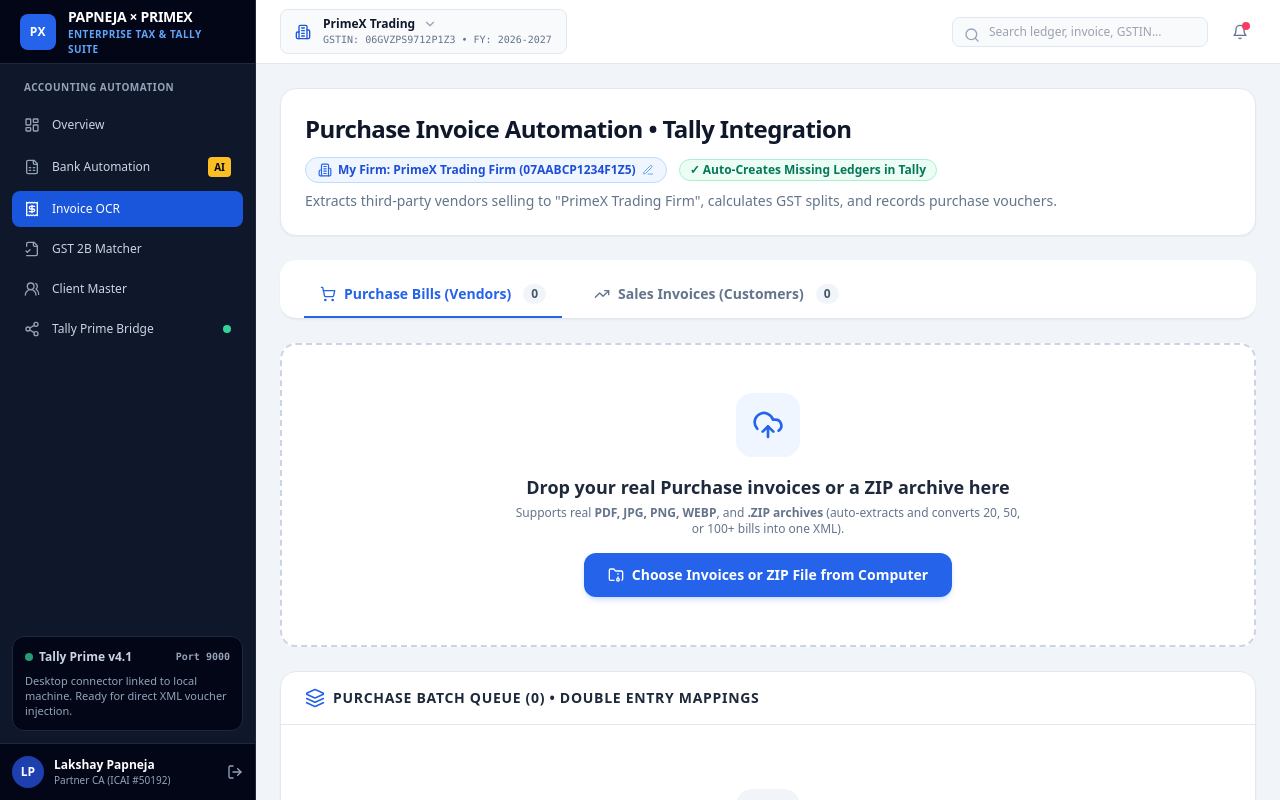
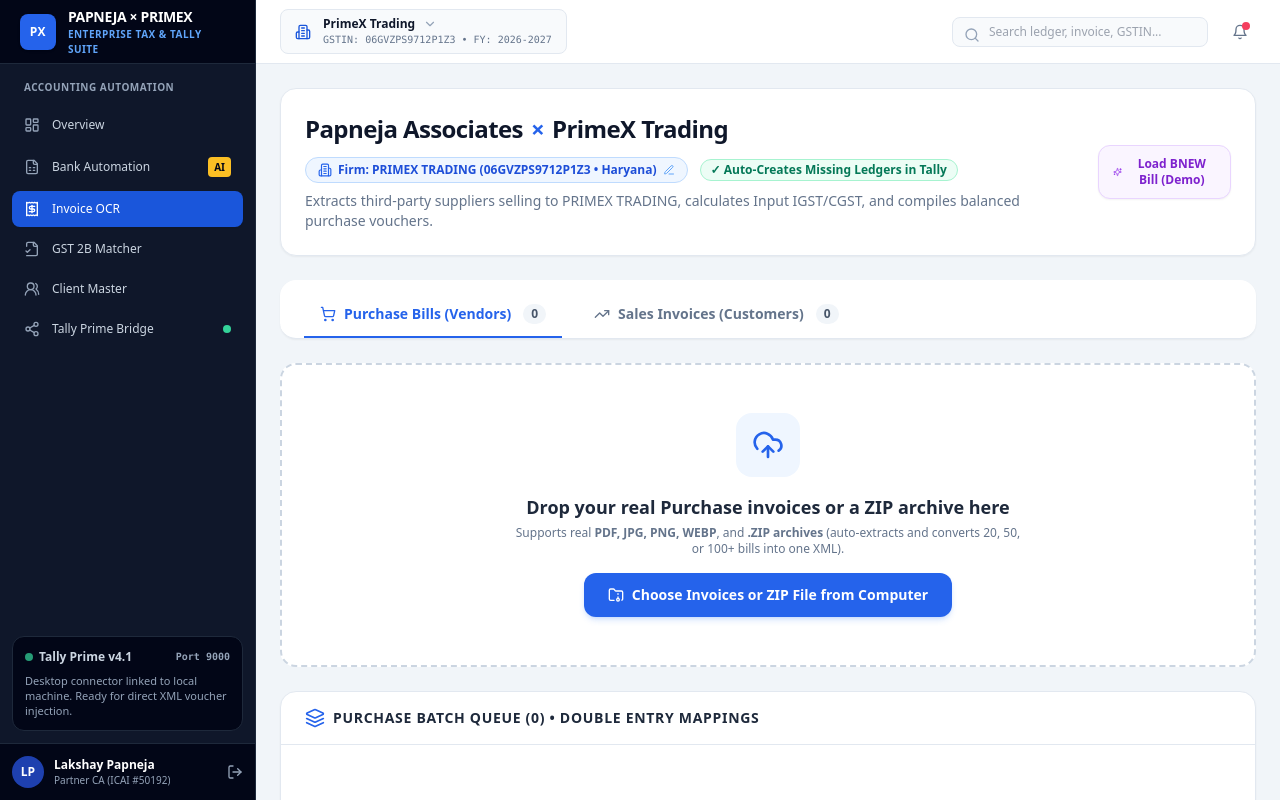
Before and after one commit to lakshaypapneja/papneja-taxone, a Next.js app: page /app/invoices in a window 1280 px wide. Built offline with nearby package versions, Linux system fonts and the light colour scheme.

Commit message:
feat: enhance Papneja Associates x PrimeX Trading co-branding, sample BNEW bill demo, and GSTIN defaults

```diff
--- a/src/app/app/invoices/page.tsx
+++ b/src/app/app/invoices/page.tsx
@@ -23,7 +23,8 @@ import {
   Archive,
   FolderArchive,
   Edit3,
-  Check
+  Check,
+  Sparkles
 } from "lucide-react";
 import {
   ParsedInvoice,
@@ -37,12 +38,48 @@ export default function InvoicesOCRPage() {
   // Toggle between Purchase and Sales
   const [activeTab, setActiveTab] = useState<InvoiceType>("Purchase");
 
-  // Client Company Details (e.g. PrimeX Trading Firm)
-  const [companyName, setCompanyName] = useState<string>("PrimeX Trading Firm");
-  const [companyGstin, setCompanyGstin] = useState<string>("07AABCP1234F1Z5");
+  // Client Company Details (PrimeX Trading, Haryana)
+  const [companyName, setCompanyName] = useState<string>("PRIMEX TRADING");
+  const [companyGstin, setCompanyGstin] = useState<string>("06GVZPS9712P1Z3");
   const [isEditingCompany, setIsEditingCompany] = useState<boolean>(false);
-  const [tempCompanyName, setTempCompanyName] = useState<string>("PrimeX Trading Firm");
-  const [tempCompanyGstin, setTempCompanyGstin] = useState<string>("07AABCP1234F1Z5");
+  const [tempCompanyName, setTempCompanyName] = useState<string>("PRIMEX TRADING");
+  const [tempCompanyGstin, setTempCompanyGstin] = useState<string>("06GVZPS9712P1Z3");
+
+  // Load sample BNEW Mobiles verified bill for instant demo
+  const handleLoadBnewSample = () => {
+    const sampleInv: ParsedInvoice = {
+      id: `inv-bnew-${Date.now()}`,
+      fileName: "BNEW_Mobiles_GSTMDP_1456.pdf",
+      type: "Purchase",
+      vendorName: "BNEW MOBILES PVT LTD (2026-2027)",
+      vendorGstin: "36AAGCB0024N1ZT",
+      buyerName: "PRIMEX TRADING",
+      buyerGstin: "06GVZPS9712P1Z3",
+      invoiceNo: "GSTMDP/B/1456",
+      invoiceDate: "2026-10-05",
+      taxableValue: 1949152.54,
+      taxRate: 18,
+      cgst: 0,
+      sgst: 0,
+      igst: 350847.46,
+      roundOff: 0,
+      totalAmount: 2300000.0,
+      isInterstate: true,
+      supplierState: "Telangana",
+      buyerState: "Haryana",
+      ledgers: {
+        vendorLedger: "BNEW MOBILES PVT LTD (2026-2027)",
+        purchaseLedger: "Purchase - Interstate @ 18%",
+        igstLedger: "Input IGST @ 18%",
+      },
+      status: "Matched",
+    };
+    setActiveTab("Purchase");
+    setInvoices((prev) => [sampleInv, ...prev.filter((i) => i.invoiceNo !== "GSTMDP/B/1456")]);
+    setPushStatusMessage(
+      "Loaded verified BNEW Mobiles purchase invoice (₹23,00,000)! Ready to inspect or export to Tally Prime."
+    );
+  };
 
   // Empty initial queues
   const [invoices, setInvoices] = useState<ParsedInvoice[]>([]);
@@ -327,8 +364,10 @@ export default function InvoicesOCRPage() {
       <div className="flex flex-col sm:flex-row items-start sm:items-center justify-between gap-4 bg-white p-6 rounded-2xl border border-slate-200 shadow-sm">
         <div className="space-y-2">
           <div className="flex flex-wrap items-center gap-3">
-            <h1 className="text-2xl font-bold text-slate-900 tracking-tight">
-              {activeTab === "Purchase" ? "Purchase Invoice" : "Sales Invoice"} Automation • Tally Integration
+            <h1 className="text-2xl font-black text-slate-900 tracking-tight flex items-center gap-2">
+              <span>Papneja Associates</span>
+              <span className="text-blue-600">×</span>
+              <span>PrimeX Trading</span>
             </h1>
 
             {/* Editable Company Badge */}
@@ -346,11 +385,11 @@ export default function InvoicesOCRPage() {
                   value={tempCompanyGstin}
                   onChange={(e) => setTempCompanyGstin(e.target.value)}
                   placeholder="15-digit GSTIN"
-                  className="px-2 py-1 text-xs font-mono border border-blue-200 rounded-lg text-slate-900 bg-white w-32"
+                  className="px-2 py-1 text-xs font-mono border border-blue-200 rounded-lg text-slate-900 bg-white w-36 uppercase"
                 />
                 <button
                   onClick={handleSaveCompany}
-                  className="px-2 py-1 bg-blue-600 text-white rounded-lg text-xs font-bold flex items-center gap-1 hover:bg-blue-700"
+                  className="px-2.5 py-1 bg-blue-600 text-white rounded-lg text-xs font-bold flex items-center gap-1 hover:bg-blue-700"
                 >
                   <Check className="w-3.5 h-3.5" />
                   <span>Save</span>
@@ -363,11 +402,11 @@ export default function InvoicesOCRPage() {
                   setTempCompanyGstin(companyGstin);
                   setIsEditingCompany(true);
                 }}
-                title="Click to edit your company name as named in Tally Prime"
+                title="Click to edit company details as registered in Tally Prime"
                 className="group flex items-center gap-1.5 px-3 py-1 rounded-full text-xs font-semibold bg-blue-50 text-blue-700 border border-blue-200 hover:border-blue-400 hover:bg-blue-100 transition-all"
               >
                 <Building2 className="w-3.5 h-3.5 text-blue-600" />
-                <span>My Firm: <strong>{companyName}</strong> ({companyGstin})</span>
+                <span>Firm: <strong>{companyName}</strong> ({companyGstin} • Haryana)</span>
                 <Edit3 className="w-3 h-3 text-blue-400 group-hover:text-blue-700" />
               </button>
             )}
@@ -379,19 +418,28 @@ export default function InvoicesOCRPage() {
 
           <p className="text-sm text-slate-500">
             {activeTab === "Purchase"
-              ? `Extracts third-party vendors selling to "${companyName}", calculates GST splits, and records purchase vouchers.`
-              : `Extracts customers buying from "${companyName}", calculates output GST, and records sales vouchers.`}
+              ? `Extracts third-party suppliers selling to ${companyName}, calculates Input IGST/CGST, and compiles balanced purchase vouchers.`
+              : `Extracts customers purchasing from ${companyName}, calculates Output GST, and compiles balanced sales vouchers.`}
           </p>
         </div>
 
-        <div className="flex items-center gap-3 self-stretch sm:self-auto">
+        <div className="flex items-center gap-2 self-stretch sm:self-auto flex-wrap">
+          <button
+            onClick={handleLoadBnewSample}
+            className="flex items-center gap-1.5 px-3.5 py-2.5 rounded-xl bg-purple-50 hover:bg-purple-100 border border-purple-200 text-purple-700 text-xs font-bold transition-all shadow-sm"
+            title="Load sample BNEW Mobiles verified bill (₹23,00,000) for instant demo"
+          >
+            <Sparkles className="w-3.5 h-3.5 text-purple-600" />
+            <span>Load BNEW Bill (Demo)</span>
+          </button>
+
           {currentInvoices.length > 0 && (
             <>
               <button
                 onClick={handleClearAll}
-                className="px-3.5 py-2.5 text-xs font-medium text-slate-600 hover:text-rose-600 hover:bg-rose-50 rounded-xl border border-slate-200 transition-colors"
+                className="px-3 py-2.5 text-xs font-medium text-slate-600 hover:text-rose-600 hover:bg-rose-50 rounded-xl border border-slate-200 transition-colors"
               >
-                Clear Queue
+                Clear
               </button>
               <button
                 onClick={handleDownloadMastersXml}
@@ -399,7 +447,7 @@ export default function InvoicesOCRPage() {
                 className="flex items-center gap-1.5 px-3 py-2.5 rounded-xl border border-slate-200 text-slate-600 hover:bg-slate-50 text-xs font-semibold shadow-sm transition-all"
               >
                 <Download className="w-3.5 h-3.5 text-slate-500" />
-                <span>Masters XML</span>
+                <span>Masters</span>
               </button>
               <button
                 onClick={handleDownloadXml}
@@ -407,7 +455,7 @@ export default function InvoicesOCRPage() {
                 className="flex items-center gap-2 px-4 py-2.5 rounded-xl border border-emerald-300 bg-emerald-50 text-emerald-800 hover:bg-emerald-100 text-sm font-semibold shadow-sm transition-all"
               >
                 <Download className="w-4 h-4 text-emerald-600" />
-                <span>Download Single Combined XML ({currentInvoices.length} Bills)</span>
+                <span>Download Tally XML ({currentInvoices.length})</span>
               </button>
               <button
                 onClick={handlePushAllToTally}
@@ -417,12 +465,12 @@ export default function InvoicesOCRPage() {
                 {isPushingToTally ? (
                   <>
                     <RefreshCw className="w-4 h-4 animate-spin" />
-                    <span>Pushing to Port 9000...</span>
+                    <span>Pushing...</span>
                   </>
                 ) : (
                   <>
                     <Send className="w-4 h-4" />
-                    <span>Push {currentInvoices.length} to Tally Prime</span>
+                    <span>Push {currentInvoices.length} to Tally</span>
                   </>
                 )}
               </button>
```
